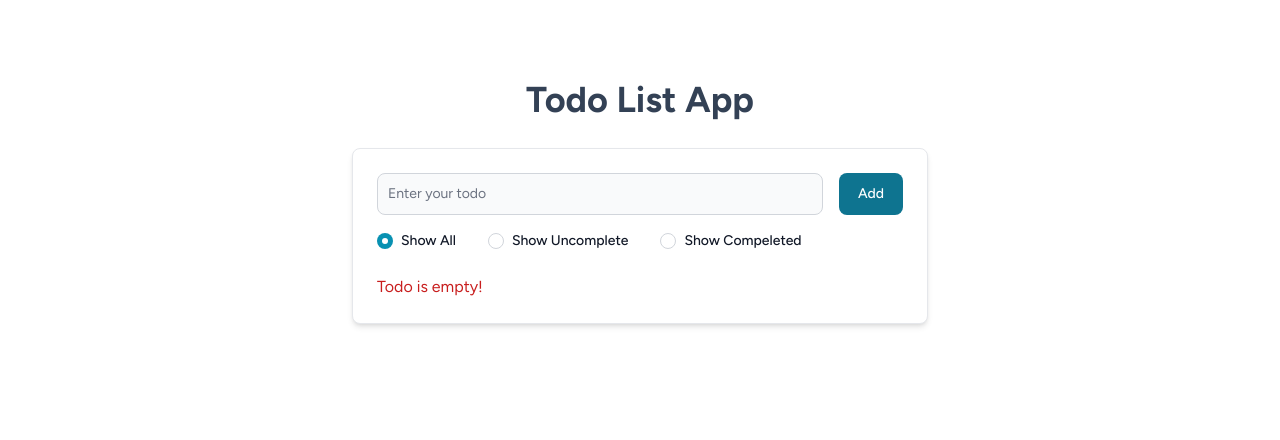
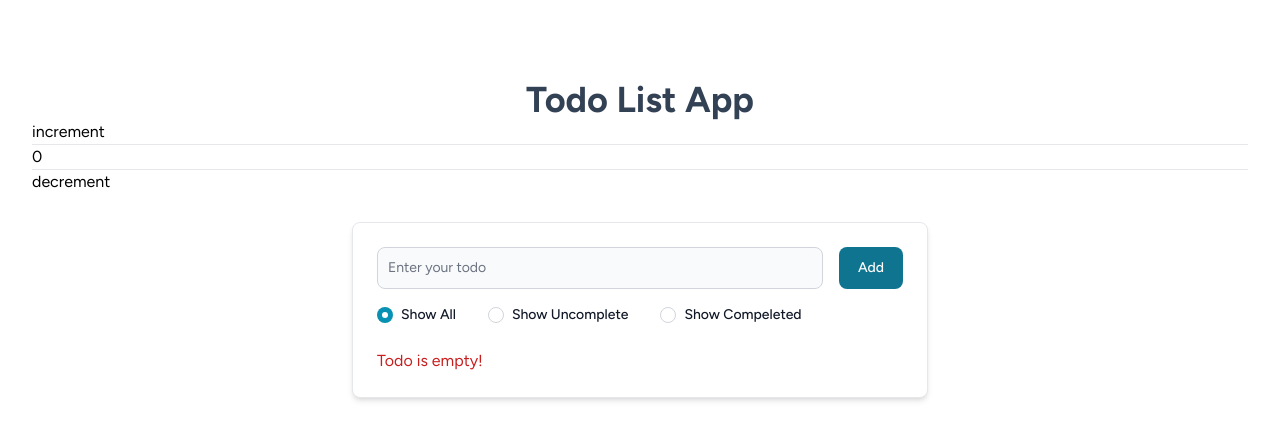
Before and after one commit to abelyoshuara/todo-app, a React (Vite) app: page / in a window 1280 px wide. Shown: the top 440 px of the page. Built offline with nearby package versions, Linux system fonts and the light colour scheme.

Commit message:
make counter feature

```diff
--- a/src/App.tsx
+++ b/src/App.tsx
@@ -1,10 +1,25 @@
-import { useEffect, useState } from "react";
+import { useEffect, useReducer, useState } from "react";
 import { Card } from "flowbite-react";
 import TodoList from "./components/TodoList";
 import TodoInput from "./components/TodoInput";
 import Todos from "./interfaces/Todos";
 
+function reducer(state: { value: number }, action: { type: string }) {
+  switch (action.type) {
+    case "INCREMENT":
+      return { value: state.value + 1 };
+
+    case "DECREMENT":
+      return { value: state.value - 1 };
+
+    default:
+      throw Error("Unknown action.");
+  }
+}
+
 function App() {
+  const [state, dispatch] = useReducer(reducer, { value: 0 });
+
   const [name, setName] = useState<string>("");
   const [status, setStatus] = useState<string>("all");
   const [filteredTodos, setFilteredTodos] = useState<Todos[]>([]);
@@ -59,6 +74,12 @@ function App() {
         Todo List App
       </h1>
 
+      <button onClick={() => dispatch({ type: "INCREMENT" })}>increment</button>
+      <hr />
+      <span>{state.value}</span>
+      <hr />
+      <button onClick={() => dispatch({ type: "DECREMENT" })}>decrement</button>
+
       <Card className="max-w-xl mx-auto mt-7">
         <TodoInput
           onAddTodo={handleAddTodo}
```
